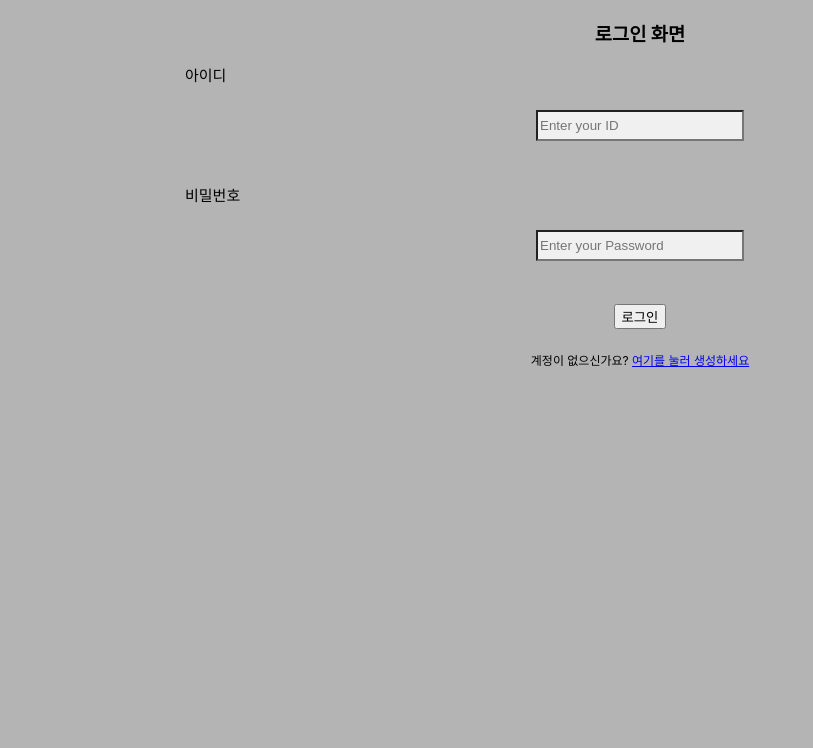
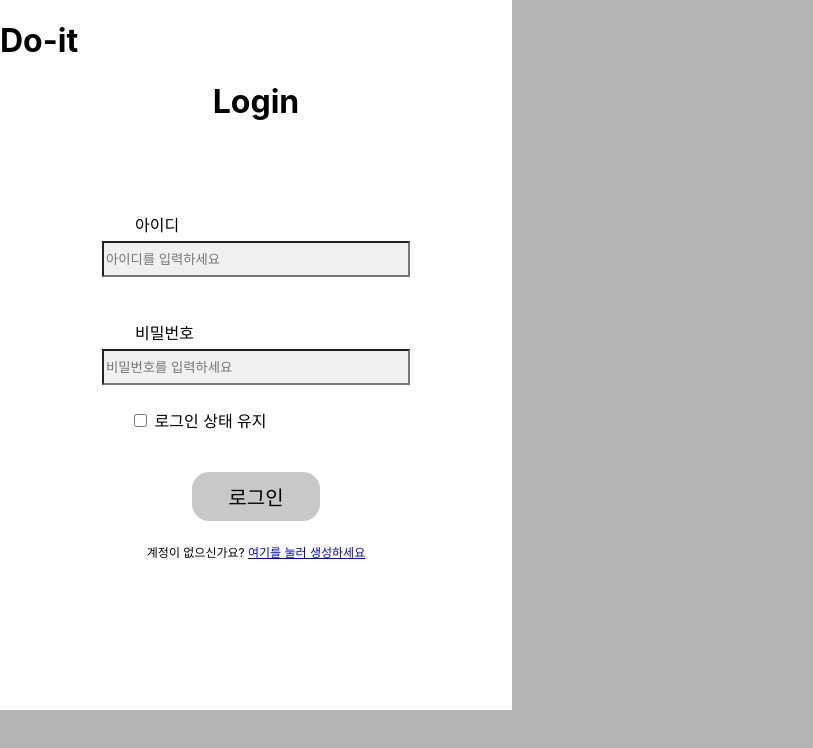
Before and after one commit to Ajou-U-Can-DoIt/DoIt_FE, a React (Create React App) app in the folder doit/: page /login in a window 1280 px wide. Shown: the top 748 px of the page, without its empty margins (0-813 px from the left). Built offline with nearby package versions, Linux system fonts and the light colour scheme.

Commit message:
login 구현

```diff
--- /dev/null
+++ b/doit/src/component/login.css
@@ -0,0 +1,59 @@
+.left {
+    background-color: white;
+    float: left;
+    height: 710px;
+    width: 40%;
+}
+
+.form-label{
+    font-size: 15px;
+}
+
+body {
+    background-color: rgb(180, 180, 180);
+    text-align: center;
+    overflow: hidden;
+}
+
+.logo {
+    text-align: left;
+}
+
+.title {
+    margin-bottom: 30px;
+}
+
+.login-btn {
+    font-size: 20px;
+    padding: 10px 20px;
+    height: 140%;
+    width:25%;
+    border-style: none;
+    background-color: rgb(200, 200, 200);
+    border-radius: 17px;
+}
+
+.login-form-input {
+    margin-bottom:23px;
+    height: 30px;
+    width: 300px;
+    background-color: rgb(240, 240, 240);
+}
+
+.form-input-register{
+    font-size: 12px;
+}
+
+.login-form-label {
+    display: block;
+    text-align: left;
+    margin-left: 135px;
+    margin-bottom: 5px;
+}
+
+.auto-login {
+    display: block;
+    text-align: left;
+    margin-left: 130px;
+    margin-top: 0px;
+}
--- a/doit/src/component/login.js
+++ b/doit/src/component/login.js
@@ -1,43 +1,57 @@
 import React from 'react';
 import { Link } from 'react-router-dom';
+import "./login.css";
 
 const Login = ( { history } ) => {
 
     return (
-        <div className="form-content-right">
+        <div className="form-content-left">
+            <div className="left">
                 <form className="form">
-                <h3> 로그인 화면 </h3>
-                <div className="form-inputs">
-                    <label htmlFor="ID" className="form-label">
+                    <div className="logo">
+                        <h1>Do-it</h1>
+                    </div>
+                    <div className="title">
+                        <h1>Login</h1>
+                        <br></br>
+                        <br></br>
+                    </div>
+                    <div className="login-form-inputs">
+                        <label htmlFor="ID"
+                        className="login-form-label">
                             아이디
                         </label>
-                    <br></br>
                         <input
                             id="ID"
                             type="text"
                             name="ID"
-                        className='form-input'
-                        placeholder="Enter your ID"
+                            className='login-form-input'
+                            placeholder="아이디를 입력하세요"
                             />
                     </div>
                     <br></br>
-                <div className="form-inputs">
+                    <div className="login-form-inputs">
                         <label htmlFor="password"
-                    className="form-label">
+                        className="login-form-label"
+                        >
                             비밀번호
                         </label>
-                    <br></br>
                         <input
                             id="password"
                             type="password"
                             name="password"
-                        className='form-input'
-                        placeholder="Enter your Password"
+                            className='login-form-input'
+                            placeholder="비밀번호를 입력하세요"
                             />
                     </div>
+                    <div className="auto-login">
+                        <input type="checkbox"/><span>&nbsp;로그인 상태 유지</span>
+                    </div>
                     <br></br>
+                    <br></br>
+
                     <Link to="./main">
-                    <button>
+                        <button className="login-btn">
                             로그인
                         </button>
                     </Link>
@@ -48,6 +62,7 @@ const Login = ( { history } ) => {
                     </span>
                 </form>
             </div>
+        </div>
     );
 }
 
```
Lines whose indentation alone changed are shown as unchanged.
